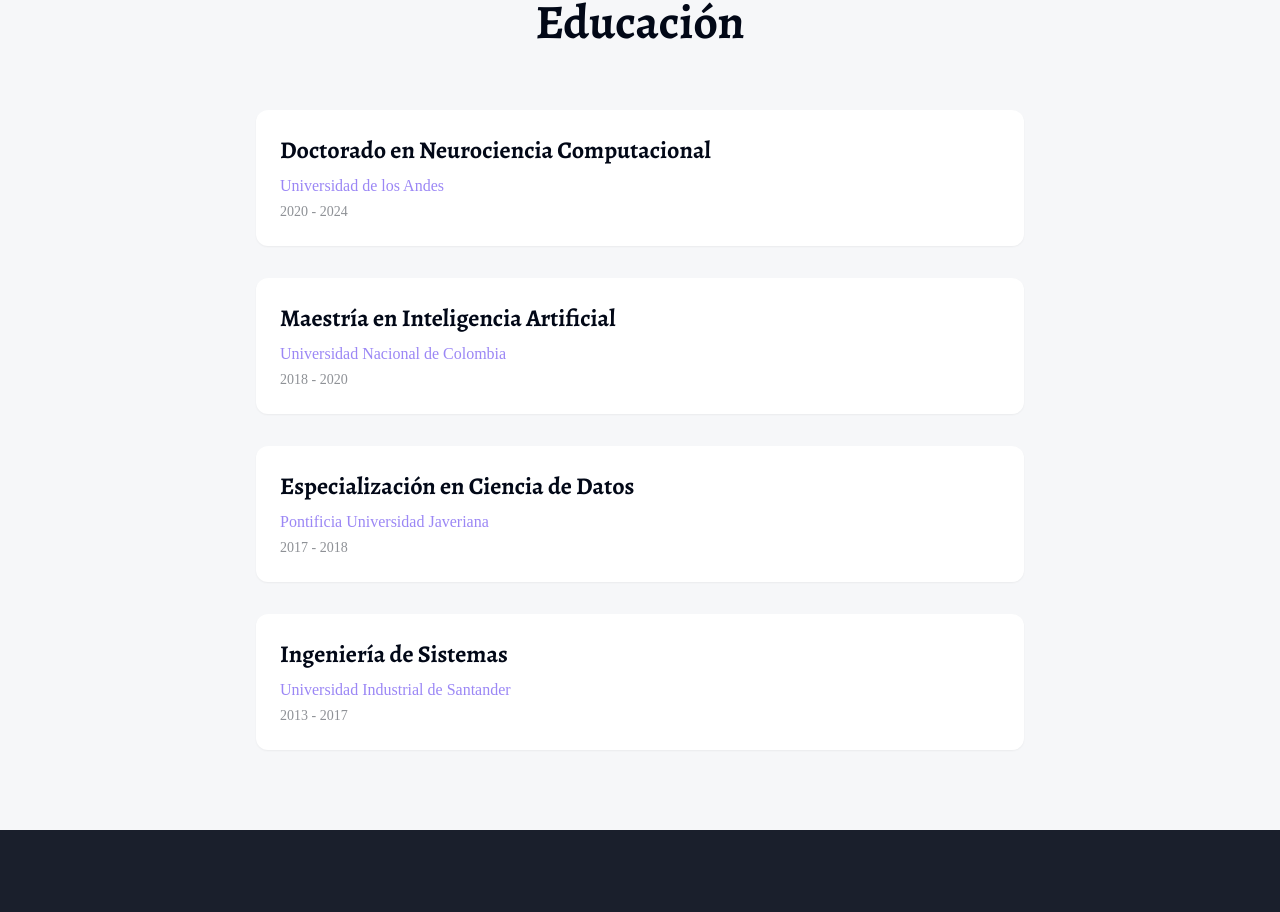
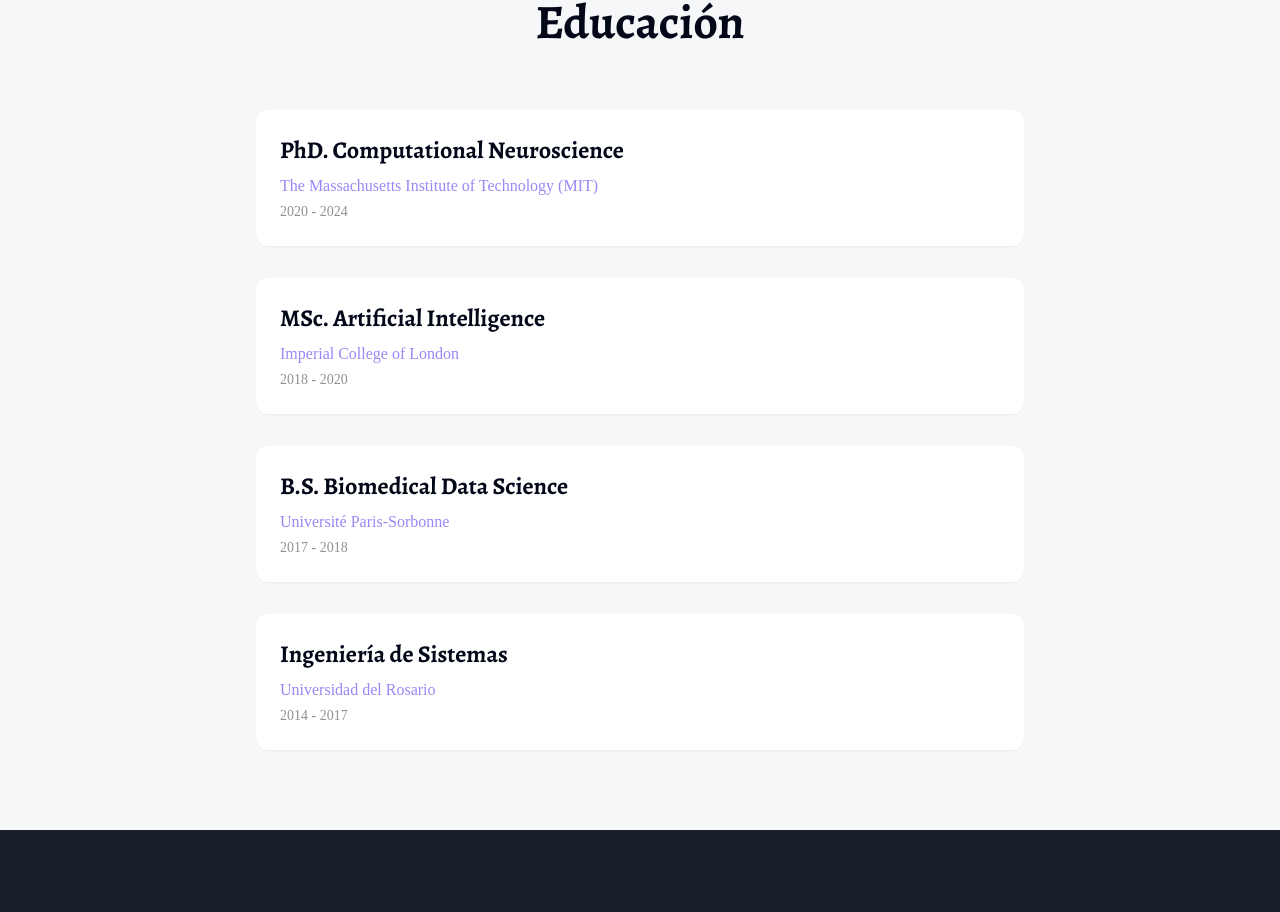
Before and after one commit to Jesus-David-Silva-Rangel-19/Portfolio-ML-Engineer-Remix, a React (Vite) app: page / in a window 1280 px wide. Shown: the part 2991-3903 px from the top of the page. Built offline with nearby package versions, Linux system fonts and the light colour scheme; a web font is replaced by a local one.

Commit message:
Update Education.tsx

```diff
--- a/src/components/Education.tsx
+++ b/src/components/Education.tsx
@@ -1,24 +1,24 @@
 
 const education = [
   {
-    degree: "Doctorado en Neurociencia Computacional",
-    institution: "Universidad de los Andes",
+    degree: "PhD. Computational Neuroscience",
+    institution: "The Massachusetts Institute of Technology (MIT)",
     period: "2020 - 2024",
   },
   {
-    degree: "Maestría en Inteligencia Artificial",
-    institution: "Universidad Nacional de Colombia",
+    degree: "MSc. Artificial Intelligence",
+    institution: "Imperial College of London",
     period: "2018 - 2020",
   },
   {
-    degree: "Especialización en Ciencia de Datos",
-    institution: "Pontificia Universidad Javeriana",
+    degree: "B.S. Biomedical Data Science",
+    institution: "Université Paris-Sorbonne",
     period: "2017 - 2018",
   },
   {
     degree: "Ingeniería de Sistemas",
-    institution: "Universidad Industrial de Santander",
-    period: "2013 - 2017",
+    institution: "Universidad del Rosario",
+    period: "2014 - 2017",
   },
 ];
 
```
